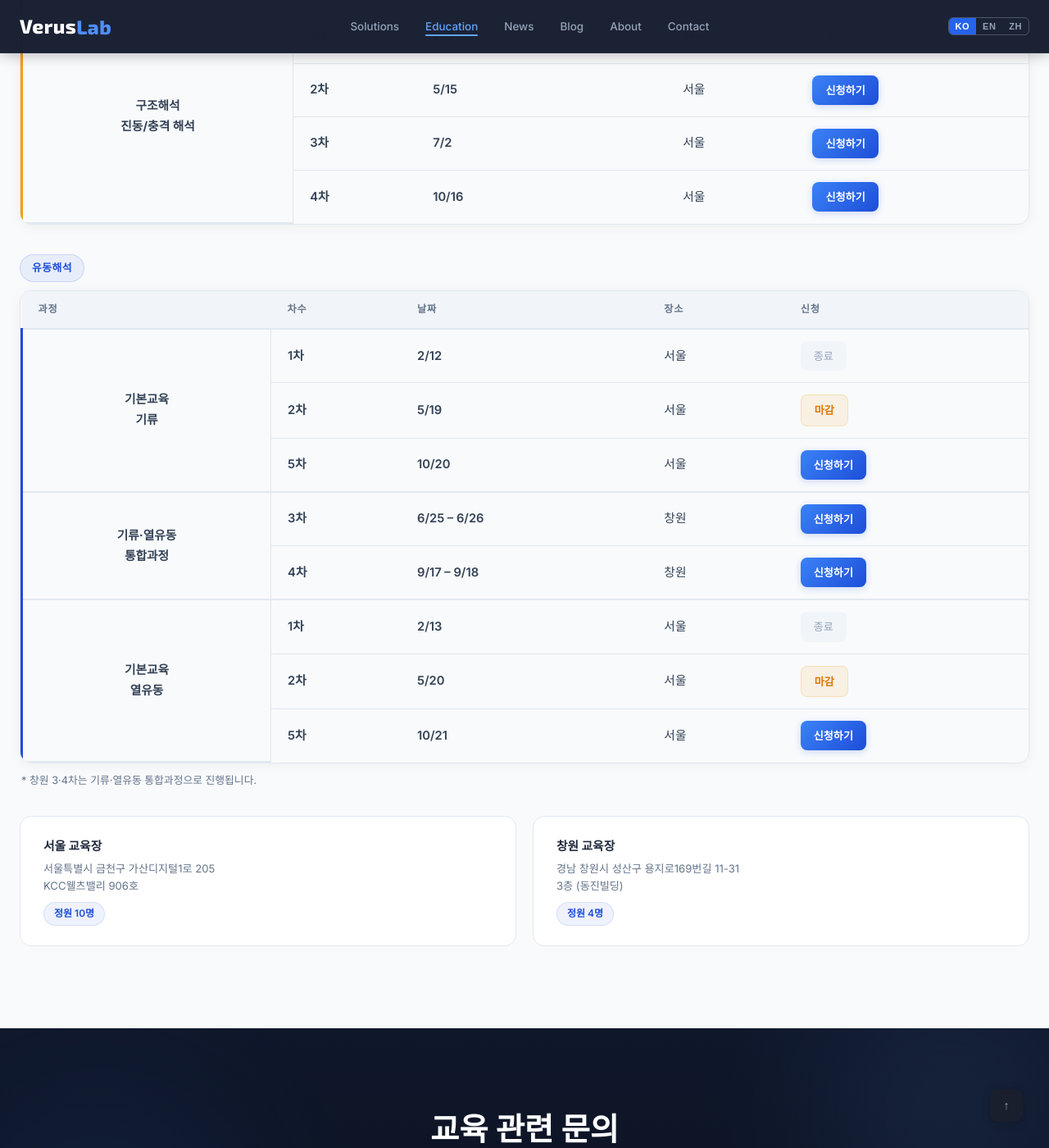
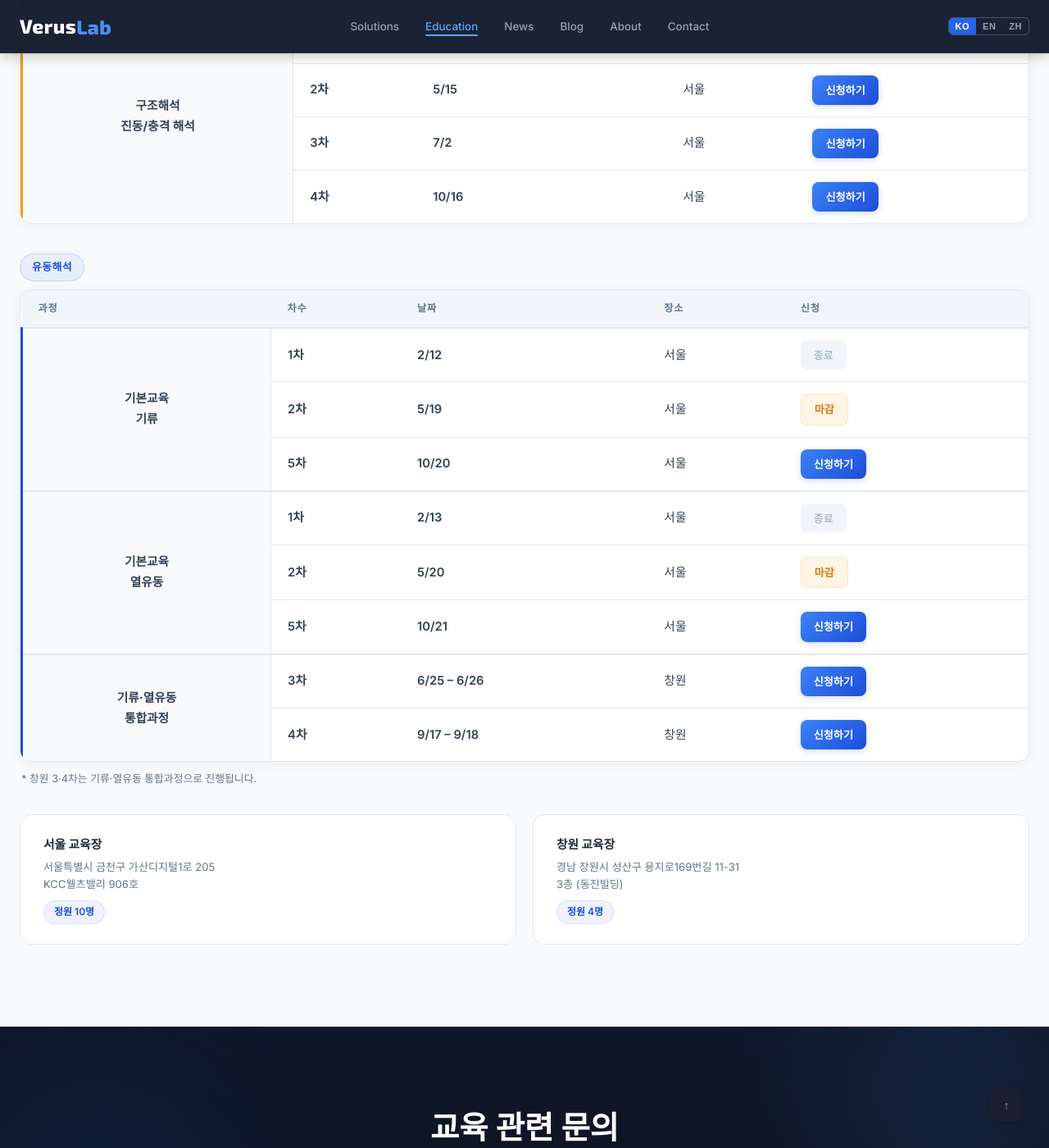
Before and after one commit to VerusLab-KR/Homepage, a Jekyll site: the page built from education/index.html, in a window 1280 px wide and 1400 px high, scrolled down 2573 px. Shown: the whole window at 82% size. Built offline with Jekyll 4.4.1, drawn with Linux system fonts in a browser that asks for light colours.

Commit message:
Fix table border, reorder 통합과정 to bottom, white table bg
Co-Authored-By: Claude Sonnet 4.6 <noreply@anthropic.com>

```diff
--- a/education/index.html
+++ b/education/index.html
@@ -112,7 +112,7 @@ h2{font-size:clamp(1.6rem,3vw,2.4rem);font-weight:700;line-height:1.2;margin-bot
 .course-card.fluid .course-tag{background:rgba(29,78,216,.07);color:var(--blue)}
 
 /* Schedule */
-.schedule-wrap{border-radius:var(--radius);overflow:hidden;border:1px solid var(--slate-2);box-shadow:0 2px 16px rgba(0,0,0,.05);overflow-x:auto;-webkit-overflow-scrolling:touch}
+.schedule-wrap{border-radius:var(--radius);overflow:hidden;border:1px solid var(--slate-2);box-shadow:0 2px 16px rgba(0,0,0,.05);overflow-x:auto;-webkit-overflow-scrolling:touch;background:var(--white)}
 .schedule-table{width:100%;border-collapse:collapse}
 .schedule-table th{text-align:left;padding:12px 20px;font-size:.76rem;font-weight:700;color:var(--slate-5);border-bottom:2px solid var(--slate-2);background:var(--slate-1);letter-spacing:.06em;text-transform:uppercase}
 .schedule-table td{padding:14px 20px;border-bottom:1px solid var(--slate-2);font-size:.92rem;color:var(--slate-7);vertical-align:middle}
@@ -122,6 +122,7 @@ h2{font-size:clamp(1.6rem,3vw,2.4rem);font-weight:700;line-height:1.2;margin-bot
 .schedule-table.structural .course-name-cell{border-left:3px solid var(--amber)}
 .schedule-table.fluid .course-name-cell{border-left:3px solid var(--blue)}
 .course-group-end td{border-bottom:2px solid var(--slate-2)!important}
+.last-group{border-bottom:none!important}
 .sched-group-title{display:inline-flex;align-items:center;font-size:.8rem;font-weight:700;letter-spacing:.04em;padding:5px 14px;border-radius:20px;margin:36px 0 10px}
 .sched-group-title.structural{background:rgba(245,158,11,.1);color:var(--amber-d);border:1px solid rgba(245,158,11,.2)}
 .sched-group-title.fluid{background:rgba(29,78,216,.07);color:var(--blue);border:1px solid rgba(29,78,216,.15)}
@@ -322,7 +323,7 @@ h2{font-size:clamp(1.6rem,3vw,2.4rem);font-weight:700;line-height:1.2;margin-bot
           </tr>
           <!-- 구조해석 진동/충격 -->
           <tr>
-            <td class="course-name-cell" rowspan="4">구조해석<br>진동/충격 해석</td>
+            <td class="course-name-cell last-group" rowspan="4">구조해석<br>진동/충격 해석</td>
             <td class="sched-session">1차</td>
             <td class="sched-date">2/6</td>
             <td class="sched-location">서울</td>
@@ -382,20 +383,6 @@ h2{font-size:clamp(1.6rem,3vw,2.4rem);font-weight:700;line-height:1.2;margin-bot
             <td class="sched-location">서울</td>
             <td><a href="https://www.websco.co.kr/bbs/application.php?bo_table=offline&wr_id=132&utm_source=veruslab&utm_medium=education&utm_campaign=cfd-airflow" target="_blank" class="btn-apply open">신청하기</a></td>
           </tr>
-          <!-- 창원 합반 -->
-          <tr>
-            <td class="course-name-cell" rowspan="2">기류·열유동<br>통합과정</td>
-            <td class="sched-session">3차</td>
-            <td class="sched-date">6/25 – 6/26</td>
-            <td class="sched-location">창원</td>
-            <td><a href="https://www.websco.co.kr/bbs/application.php?bo_table=offline&wr_id=137&utm_source=veruslab&utm_medium=education&utm_campaign=cfd-changwon" target="_blank" class="btn-apply open">신청하기</a></td>
-          </tr>
-          <tr class="course-group-end">
-            <td class="sched-session">4차</td>
-            <td class="sched-date">9/17 – 9/18</td>
-            <td class="sched-location">창원</td>
-            <td><a href="https://www.websco.co.kr/bbs/application.php?bo_table=offline&wr_id=138&utm_source=veruslab&utm_medium=education&utm_campaign=cfd-changwon" target="_blank" class="btn-apply open">신청하기</a></td>
-          </tr>
           <!-- 열유동 (서울 단독) -->
           <tr>
             <td class="course-name-cell" rowspan="3">기본교육<br>열유동</td>
@@ -410,11 +397,25 @@ h2{font-size:clamp(1.6rem,3vw,2.4rem);font-weight:700;line-height:1.2;margin-bot
             <td class="sched-location">서울</td>
             <td><span class="btn-apply closed">마감</span></td>
           </tr>
-          <tr>
+          <tr class="course-group-end">
             <td class="sched-session">5차</td>
             <td class="sched-date">10/21</td>
             <td class="sched-location">서울</td>
             <td><a href="https://www.websco.co.kr/bbs/application.php?bo_table=offline&wr_id=141&utm_source=veruslab&utm_medium=education&utm_campaign=cfd-thermal" target="_blank" class="btn-apply open">신청하기</a></td>
+          </tr>
+          <!-- 창원 통합과정 -->
+          <tr>
+            <td class="course-name-cell last-group" rowspan="2">기류·열유동<br>통합과정</td>
+            <td class="sched-session">3차</td>
+            <td class="sched-date">6/25 – 6/26</td>
+            <td class="sched-location">창원</td>
+            <td><a href="https://www.websco.co.kr/bbs/application.php?bo_table=offline&wr_id=137&utm_source=veruslab&utm_medium=education&utm_campaign=cfd-changwon" target="_blank" class="btn-apply open">신청하기</a></td>
+          </tr>
+          <tr>
+            <td class="sched-session">4차</td>
+            <td class="sched-date">9/17 – 9/18</td>
+            <td class="sched-location">창원</td>
+            <td><a href="https://www.websco.co.kr/bbs/application.php?bo_table=offline&wr_id=138&utm_source=veruslab&utm_medium=education&utm_campaign=cfd-changwon" target="_blank" class="btn-apply open">신청하기</a></td>
           </tr>
         </tbody>
       </table>
```
